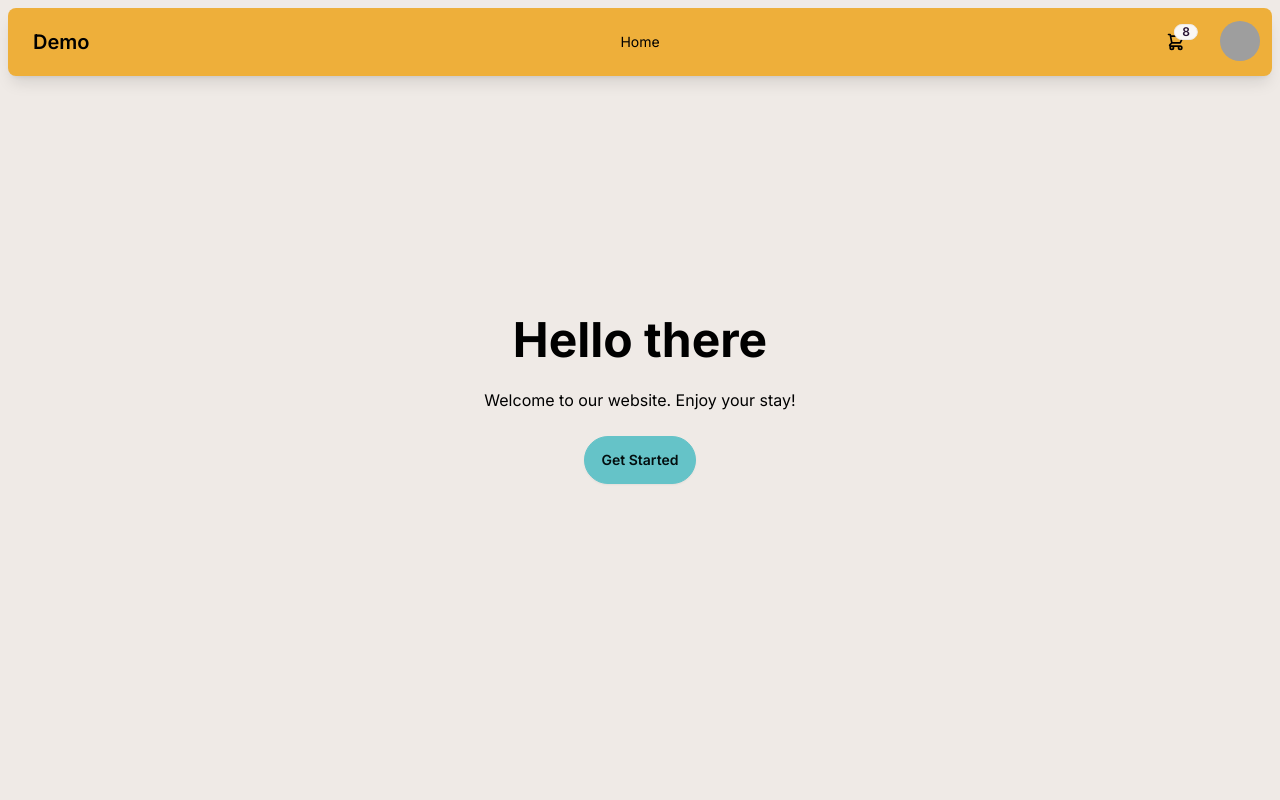
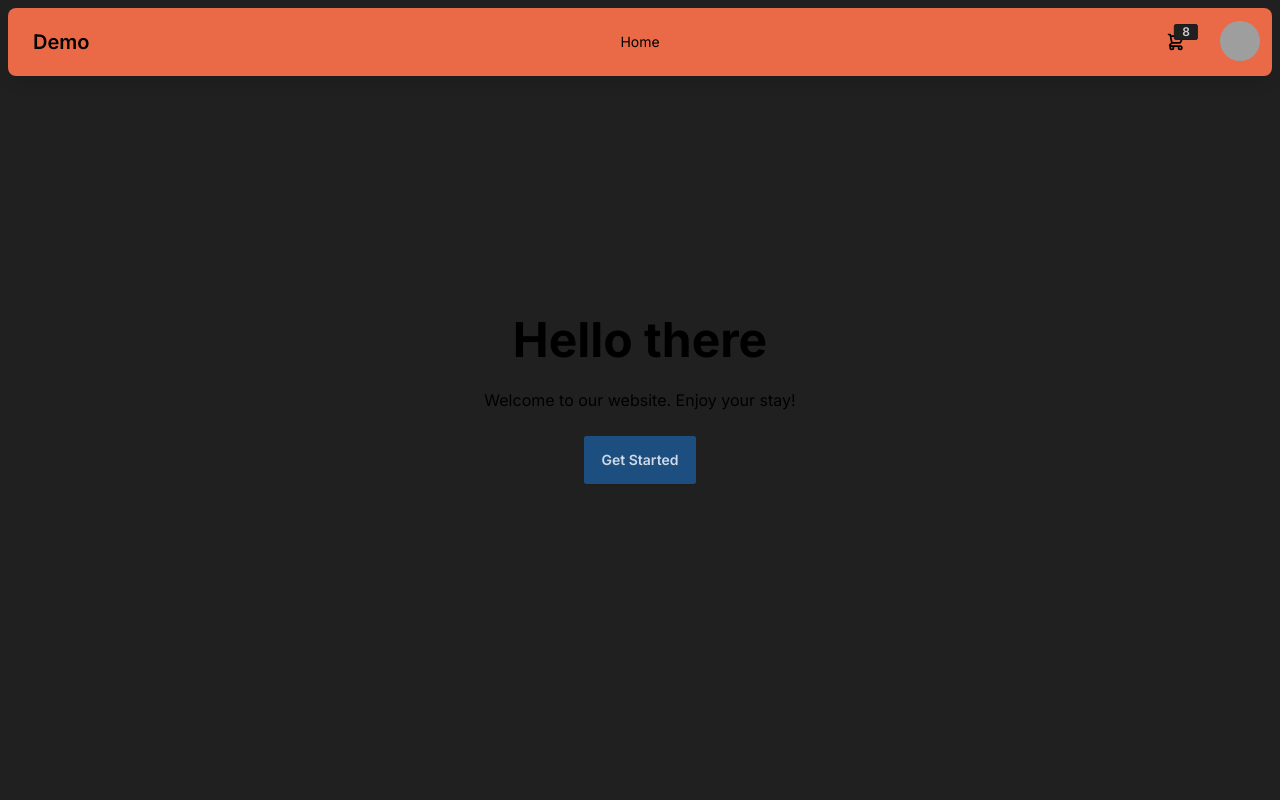
Before and after one commit to lokytech5/demo, a Next.js app: page / in a window 1280 px wide. Shown: the top 800 px of the page. Built offline with nearby package versions, Linux system fonts and the light colour scheme; grey boxes are pictures that could not be loaded.

Commit message:
update readme and chnage theme colour

```diff
--- a/app/page.tsx
+++ b/app/page.tsx
@@ -67,7 +67,7 @@
         {/* End of Navbar */}
 
         {/* Start of Hero Section */}
-        <div className="hero min-h-screen bg-base-200">
+        <div className="hero min-h-screen bg-base-100">
           <div className="hero-content text-center">
             <div className="max-w-md">
               <h1 className="text-5xl font-bold">Hello there</h1>
--- a/tailwind.config.ts
+++ b/tailwind.config.ts
@@ -19,7 +19,7 @@
     require('daisyui'),
   ],
   daisyui: {
-    themes: ["cupcake"],
+    themes: ["business"],
   },
 }
 export default config
```
Also changed, not shown: 1 other file (tests, documents, lock files or other folders).
